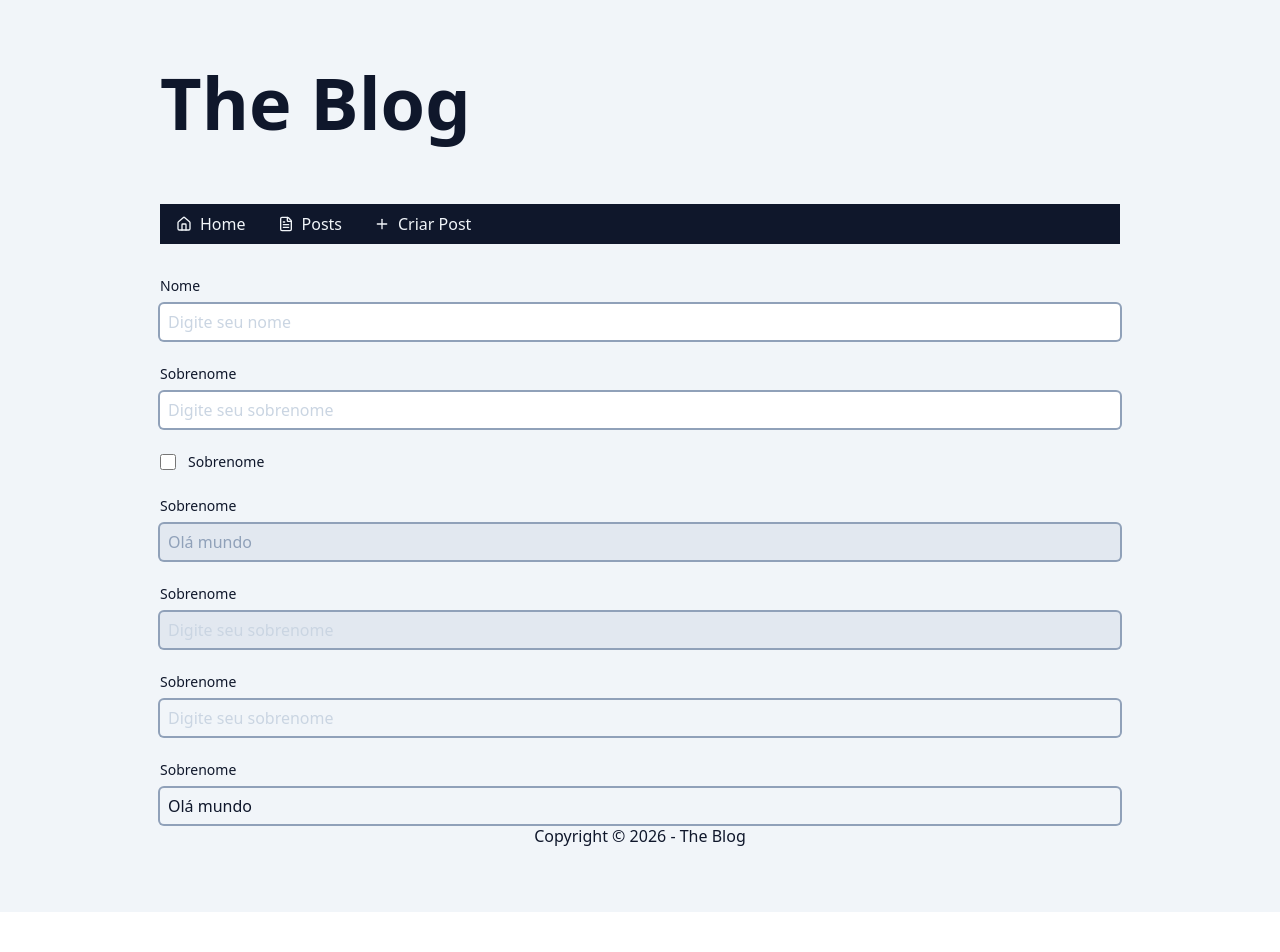
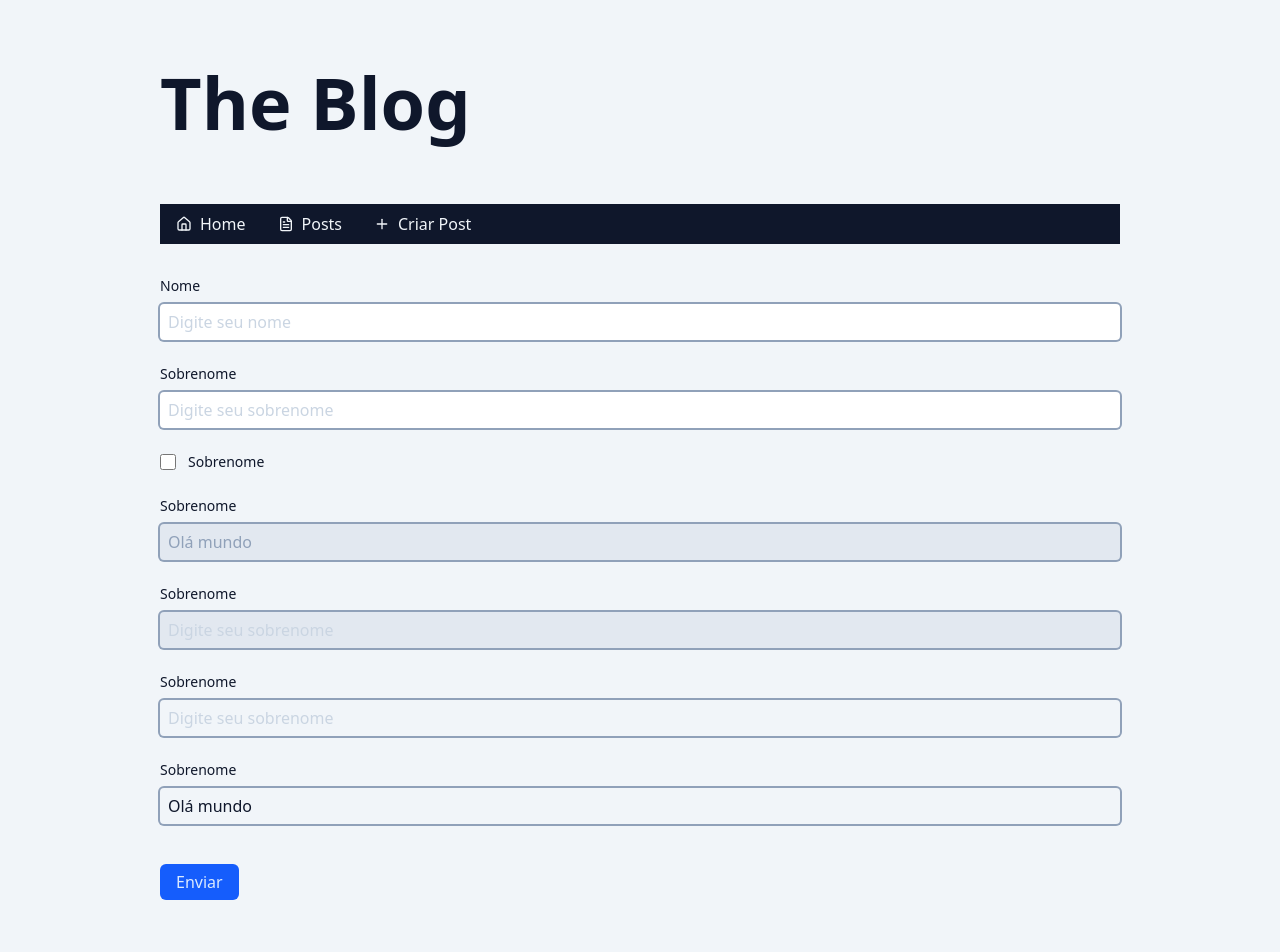
Before and after one commit to RobJuniorArt/the-blog, a Next.js app: page /admin/post/new in a window 1280 px wide. Shown: the top 952 px of the page. Before the commit the page ends 912 px from the top, so only its background shows below. Built offline with nearby package versions, Linux system fonts and the light colour scheme.

Commit message:
update checkbox and button clsx

```diff
--- a/src/app/admin/post/new/page.tsx
+++ b/src/app/admin/post/new/page.tsx
@@ -1,7 +1,9 @@
 import { InputText } from "@/components/InputText";
 import { InputCheckbox } from "@/components/InputCheckbox";
+import { Button } from "@/components/Button";
 export default async function AdminPostNewPage() {
   return (
+    <form action="" className="mb-16">
       <div className="flex flex-col gap-6">
         <InputText
           labelText="Nome"
@@ -34,6 +36,12 @@ export default async function AdminPostNewPage() {
           defaultValue="Olá mundo"
           readOnly
         />
+        <div className="mt-4">
+          <Button type="submit" size={"md"}>
+            Enviar
+          </Button>
         </div>
+      </div>
+    </form>
   );
 }
```
Lines whose indentation alone changed are shown as unchanged.
